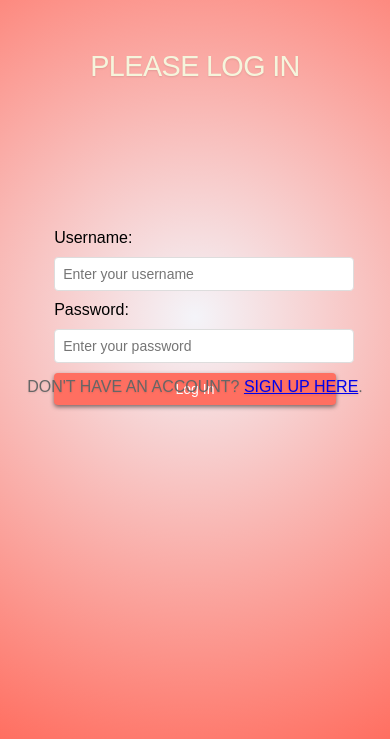
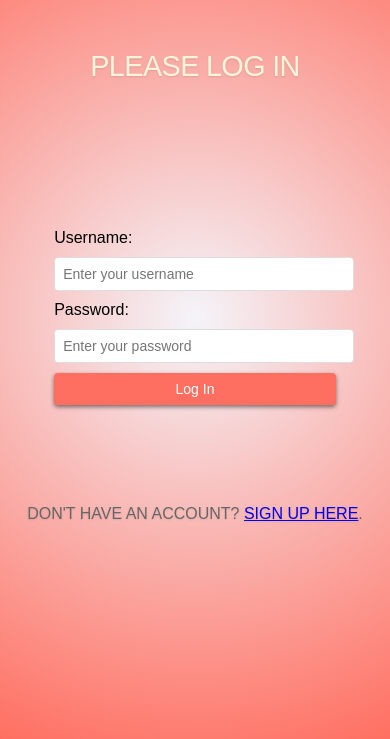
Before and after one commit to Gianmarcos794/Recipe-Finder, a plain HTML site: page login.html in a window 390 px wide. Shown: the part 105-844 px from the top of the page. Drawn offline with Linux system fonts and the light colour scheme.

Commit message:
Update login.css

```diff
--- a/login.css
+++ b/login.css
@@ -143,7 +143,7 @@ form button:hover {
   }
 }
 
-/* Responsive Design for Phones */
+
 @media (max-width: 768px) {
   h1 {
     font-size: 2rem;
@@ -159,7 +159,7 @@ form button:hover {
 
   .p {
     font-size: 1rem;
-    top: 55%;
+    top: 70%;
   }
 
   .form-container {
```
